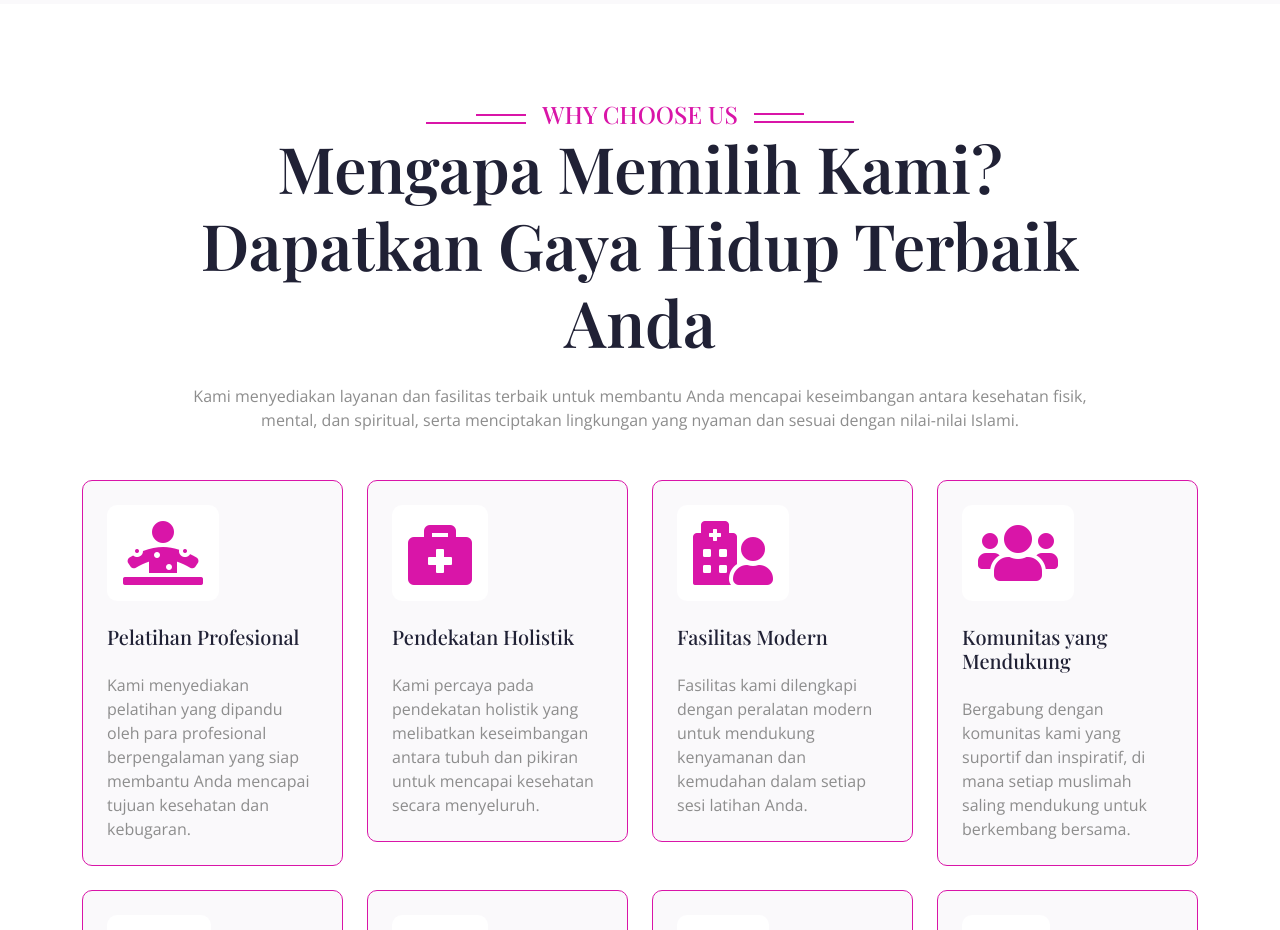
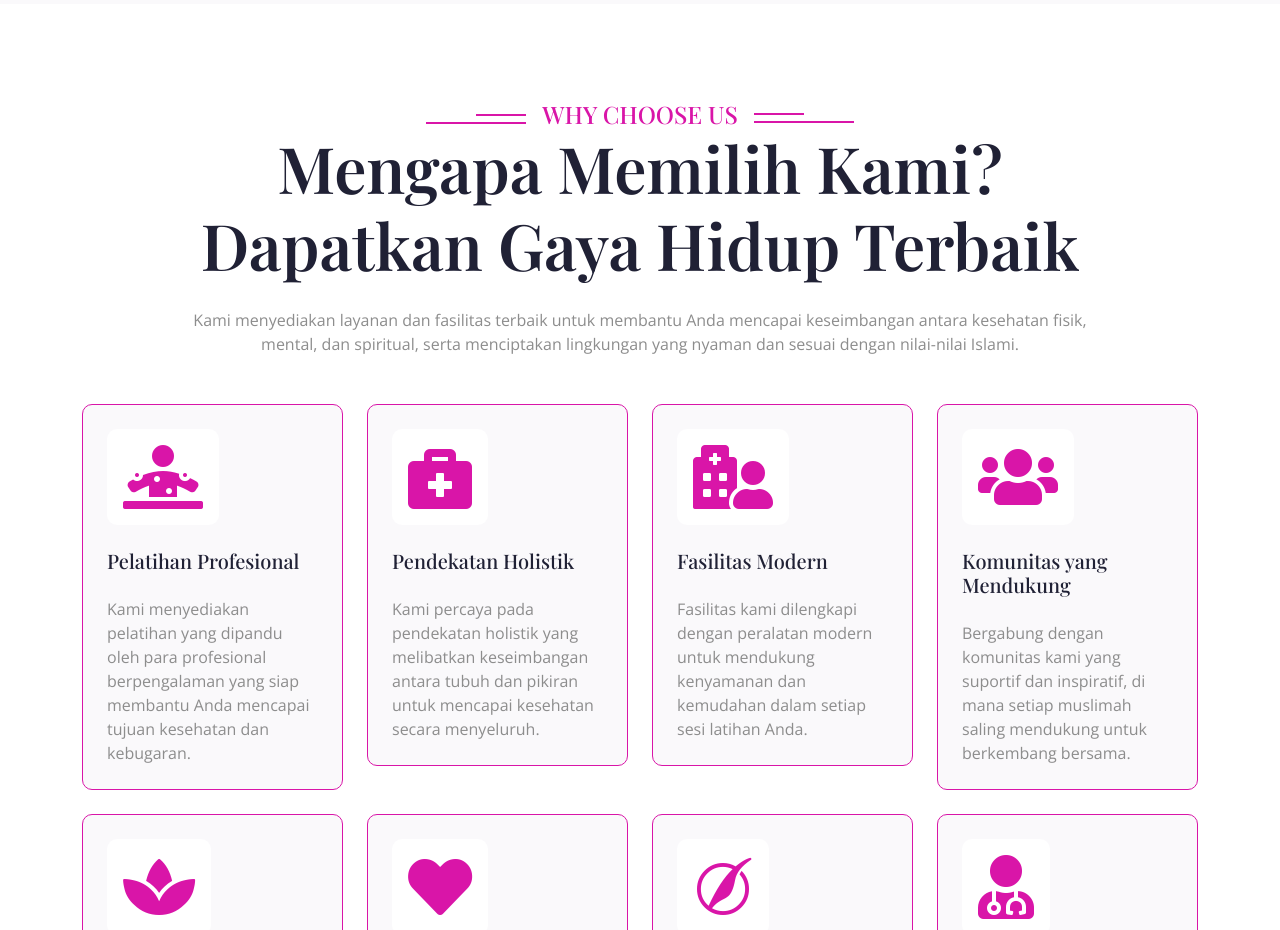
Before and after one commit to naufalnab/naufalnab, a plain HTML site: page fitsisters/index.html in a window 1280 px wide. Shown: the part 2660-3590 px from the top of the page. Drawn offline with nearby package versions, Linux system fonts and the light colour scheme.

Commit message:
[DEL] hilangkan anda

```diff
--- a/fitsisters/index.html
+++ b/fitsisters/index.html
@@ -313,7 +313,7 @@
                 <div class="sub-style">
                     <h4 class="sub-title px-3 mb-0">Why Choose Us</h4>
                 </div>
-                <h1 class="display-3 mb-4">Mengapa Memilih Kami? Dapatkan Gaya Hidup Terbaik Anda</h1>
+                <h1 class="display-3 mb-4">Mengapa Memilih Kami? Dapatkan Gaya Hidup Terbaik</h1>
                 <p class="mb-0">Kami menyediakan layanan dan fasilitas terbaik untuk membantu Anda mencapai keseimbangan
                     antara kesehatan fisik, mental, dan spiritual, serta menciptakan lingkungan yang nyaman dan sesuai
                     dengan nilai-nilai Islami.</p>
```
